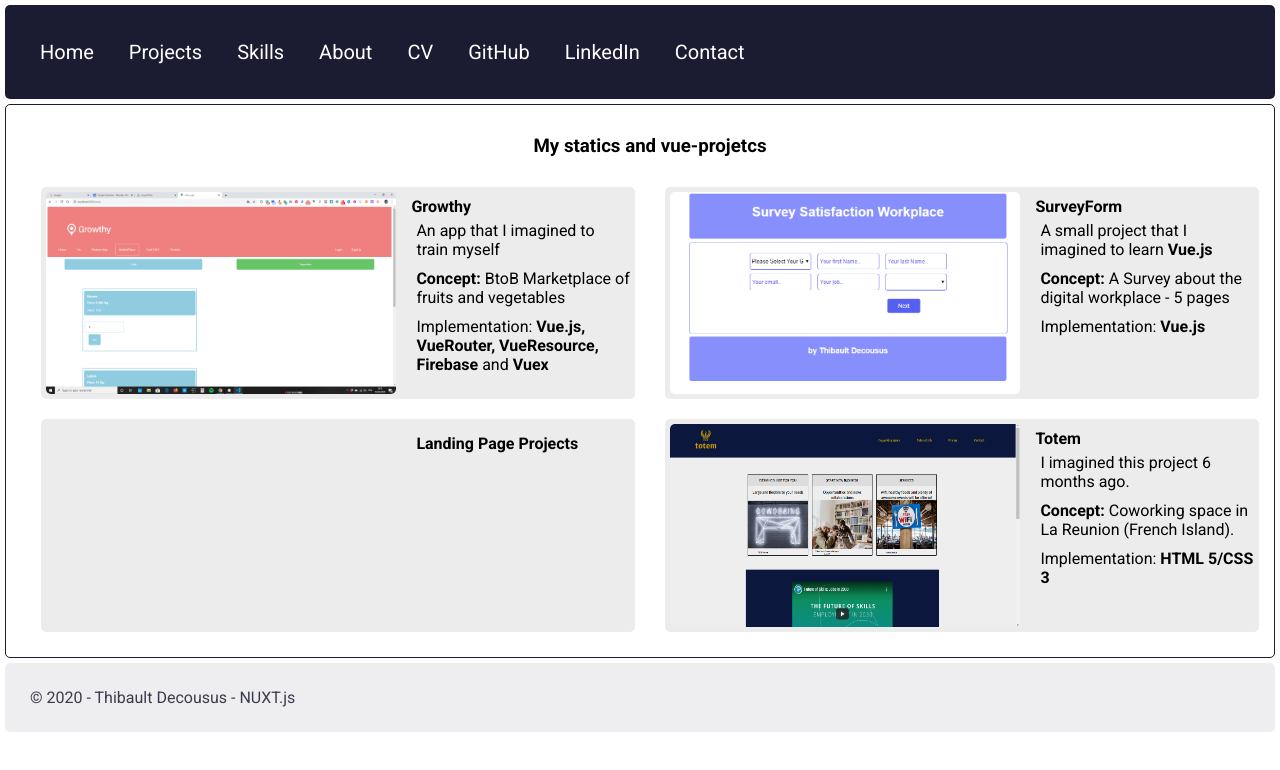
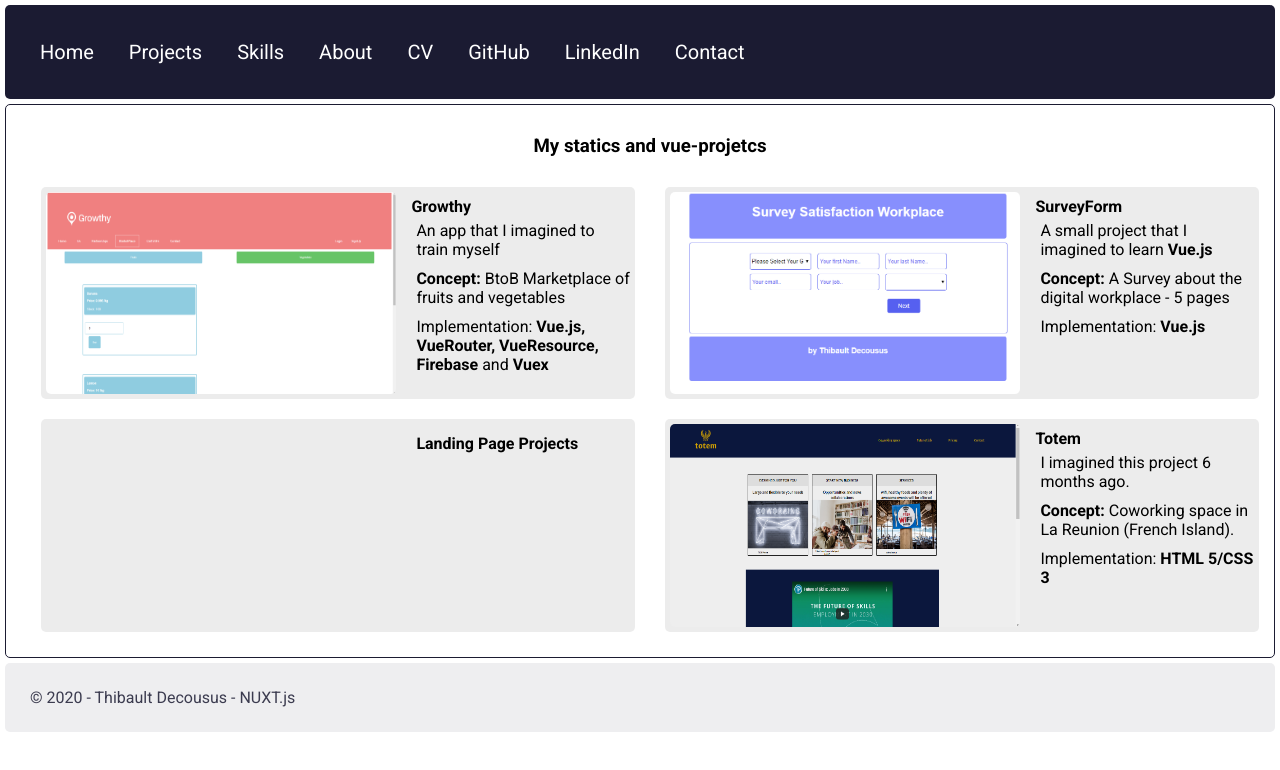
Before and after one commit to Thibault-21/myPortfolio, a Nuxt app: page /projects in a window 1280 px wide. Shown: the top 770 px of the page. Built offline with nearby package versions, Linux system fonts and the light colour scheme.

Commit message:
update growthy image

```diff
--- a/pages/projects.vue
+++ b/pages/projects.vue
@@ -6,7 +6,7 @@
         </div>
         <div class="brick brick-1">
           <div class="image">
-            <a href="https://github.com/Thibault-21/Growthy" target="_blank" alt="Github_link"><img src="@/static/Images/marketplace.png"></a>
+            <a href="https://github.com/Thibault-21/Growthy" target="_blank" alt="Github_link"><img src="@/static/Images/marketplaceBtoB.png"></a>
           </div>
           <div class="details">
             <h4>Growthy</h4>
```
Also changed, not shown: static/Images/marketplaceBtoB.png (added).
